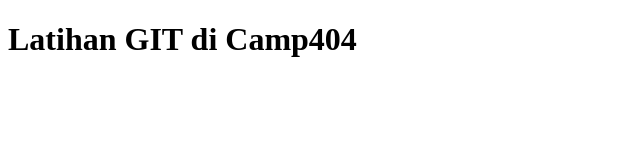
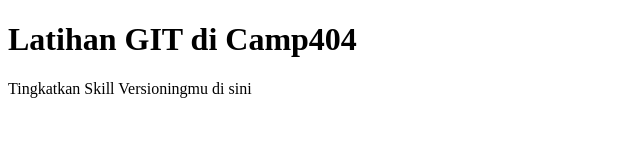
Before and after one commit to ayushafirrr/latgit, a plain HTML site: page index.html in a window 1280 px wide. Shown: the whole page, without its empty margins (0-640 px from the left). Drawn offline with Linux system fonts and the light colour scheme.

Commit message:
menambahkan css+modif index

```diff
--- a/index.html
+++ b/index.html
@@ -5,5 +5,6 @@
 </head>
 <body>
     <h1>Latihan GIT di Camp404</h1>
+    <p>Tingkatkan Skill Versioningmu di sini</p>
 </body>
 </html>
--- /dev/null
+++ b/style.css
@@ -0,0 +1,4 @@
+p {
+    font-family: Arial, Helvetica;
+    font-size: 14px;
+}
```
